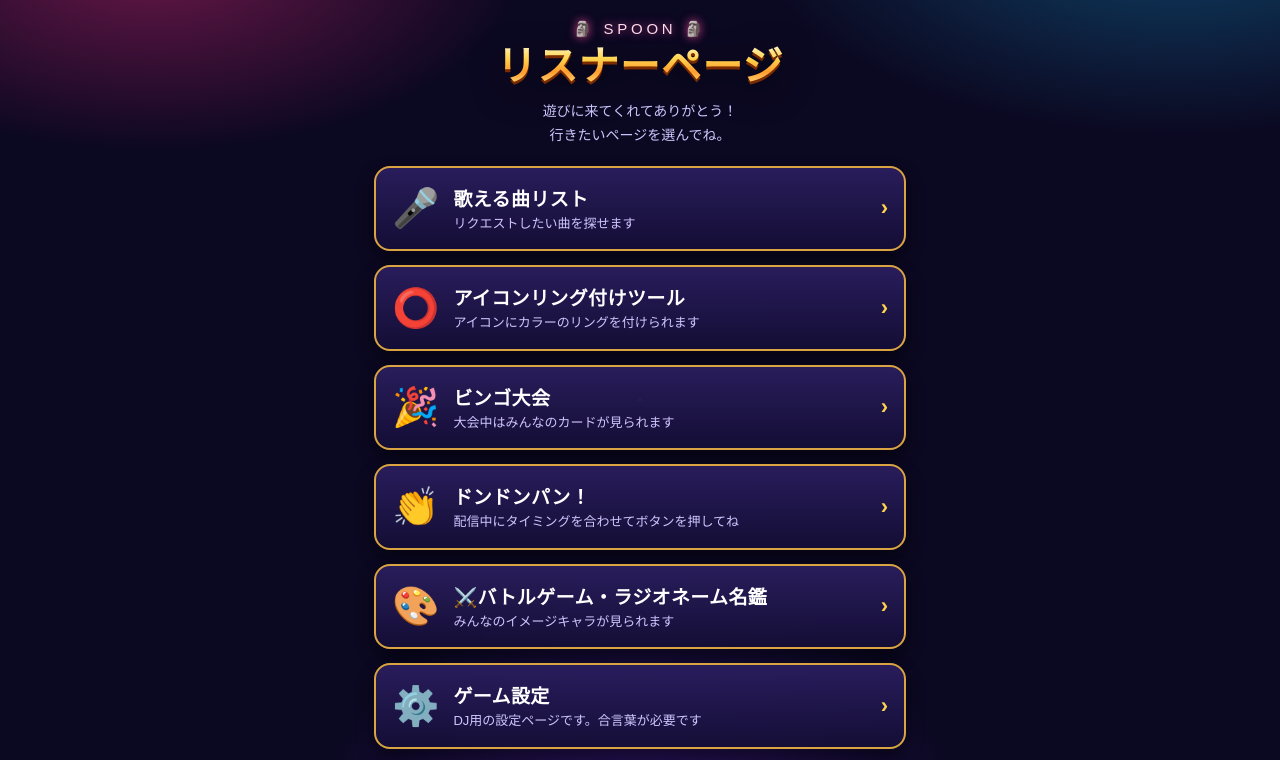
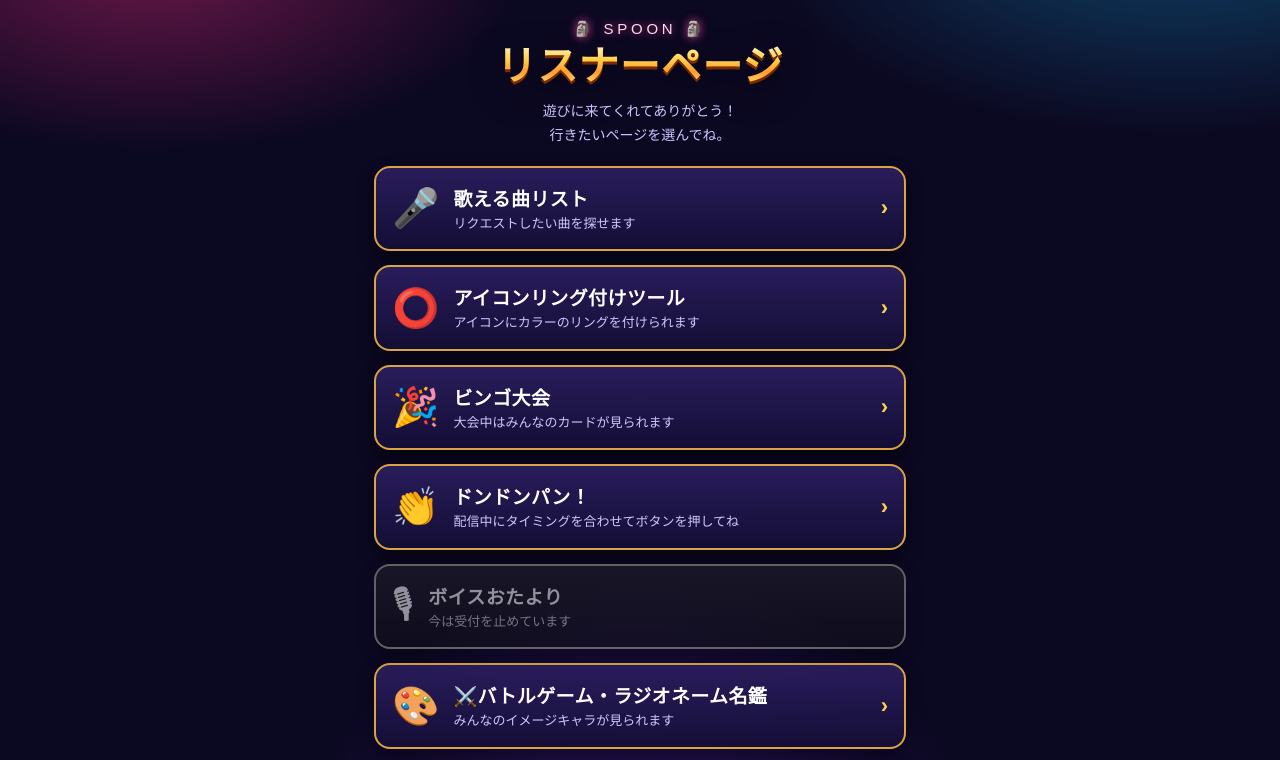
Before and after one commit to g-ya1027/g-ya1027.github.io, a plain HTML site: page portal.html in a window 1280 px wide. Shown: the top 760 px of the page. Drawn offline with Linux system fonts and the light colour scheme.

Commit message:
Add listener portal page from spoon bot

```diff
--- a/portal.html
+++ b/portal.html
@@ -1,5 +1,6 @@
 <!DOCTYPE html>
-<!-- spoon-portal-page v5 -->
+<!-- spoon-portal-page v6 -->
+<!-- voice-letter-state: closed -->
 <html lang="ja">
 <head>
 <meta charset="utf-8">
@@ -16,10 +17,11 @@
     background: linear-gradient(180deg, #fff6c9 5%, #ffd34d 35%, #ff9d2e 62%, #ffe98a 96%); -webkit-background-clip: text; background-clip: text; color: transparent;
     filter: drop-shadow(0 3px 0 #7a2c00) drop-shadow(0 8px 16px rgba(0,0,0,.55)); }
   .sub { text-align: center; font-size: 14px; color: #cfc6ff; line-height: 1.7; margin: 10px 0 18px; }
-  a.card { display: flex; align-items: center; gap: 14px; text-decoration: none; color: #fff; margin: 0 0 14px;
+  a.card, div.card { display: flex; align-items: center; gap: 14px; text-decoration: none; color: #fff; margin: 0 0 14px;
     background: linear-gradient(180deg, rgba(43,30,96,.92), rgba(20,14,54,.95)); border: 2px solid #d9a441; border-radius: 16px; padding: 16px;
     box-shadow: 0 8px 18px rgba(0,0,0,.45); }
   a.card:active { transform: translateY(2px); }
+  .card.closed { opacity: .55; filter: grayscale(.85); }
   .emo { font-size: 38px; line-height: 1; flex: none; }
   .txt { flex: 1; min-width: 0; }
   .name { font-size: 19px; font-weight: 900; letter-spacing: .02em; }
@@ -53,6 +55,10 @@
     <span class="txt"><span class="name">ドンドンパン！</span><div class="desc">配信中にタイミングを合わせてボタンを押してね</div></span>
     <span class="arrow">›</span>
   </a>
+  <div class="card closed">
+    <span class="emo">🎙</span>
+    <span class="txt"><span class="name">ボイスおたより</span><div class="desc">今は受付を止めています</div></span>
+  </div>
   <a class="card" href="chars.html">
     <span class="emo">🎨</span>
     <span class="txt"><span class="name">⚔️バトルゲーム・ラジオネーム名鑑</span><div class="desc">みんなのイメージキャラが見られます</div></span>
```
